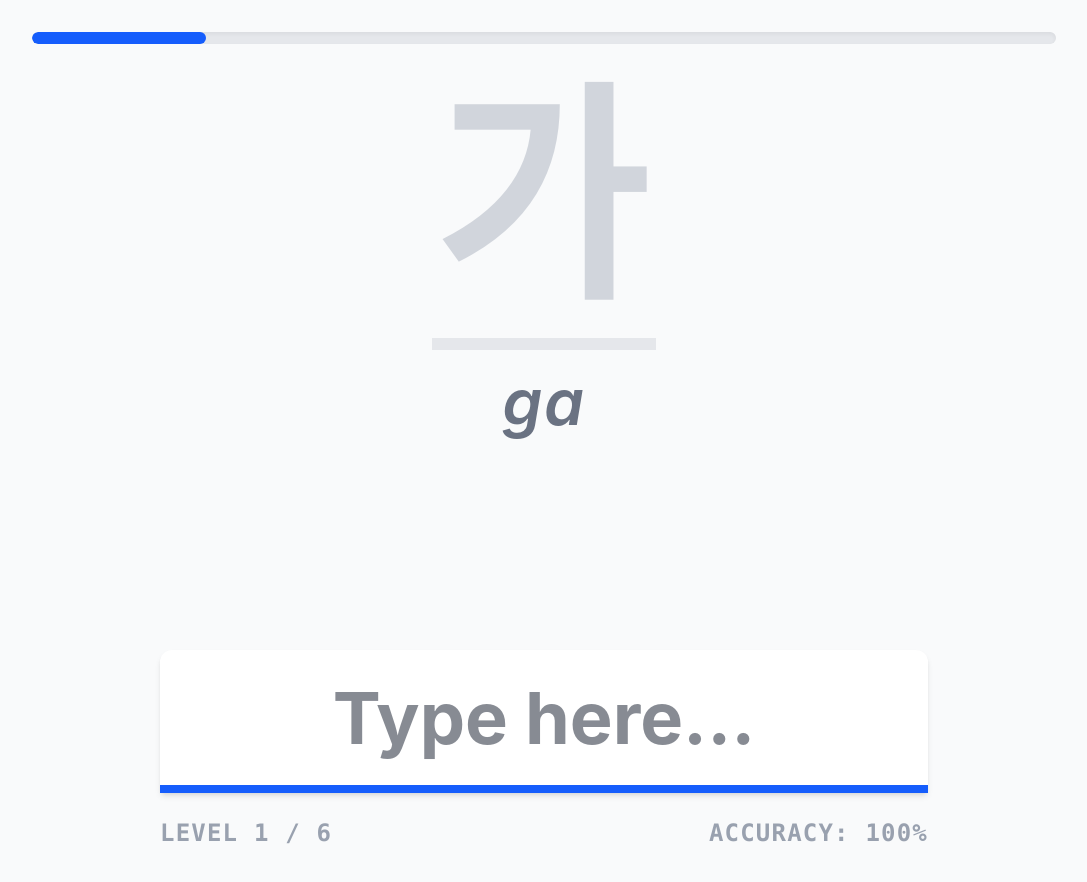
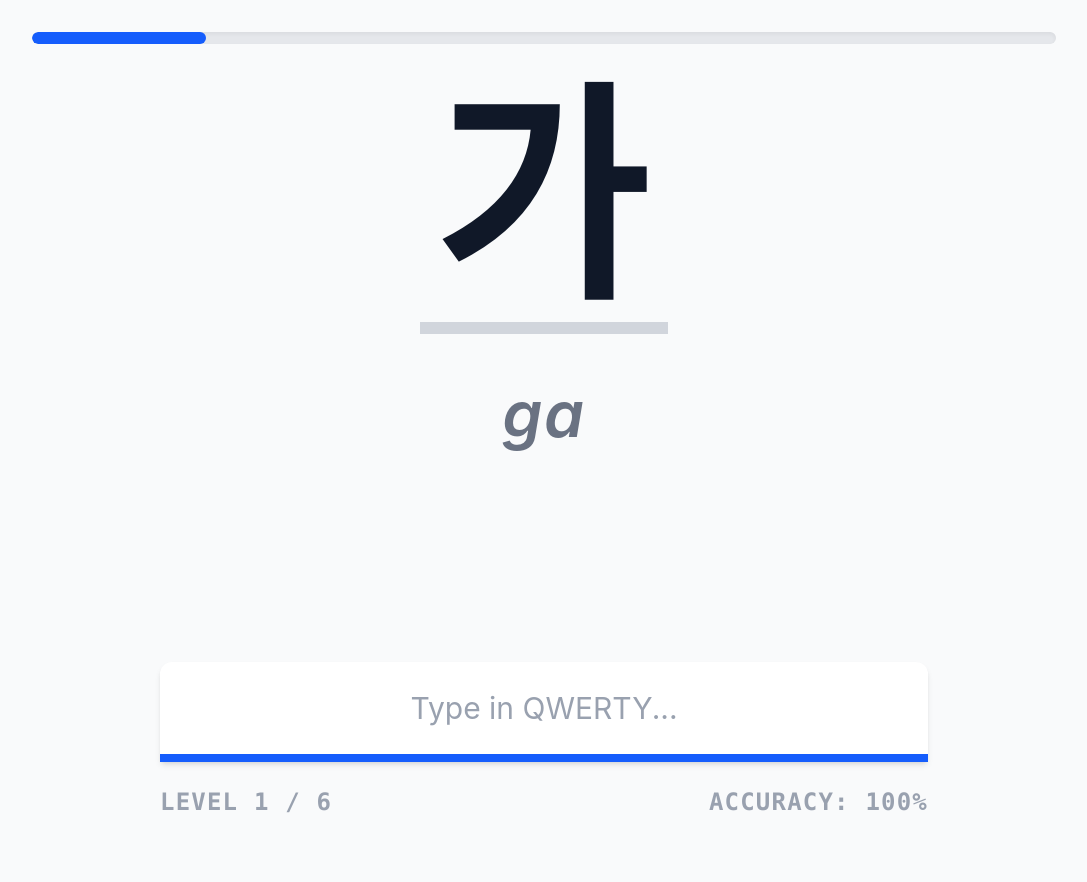
Before and after one commit to dyoo/korean-typing-tutor, a Svelte app: page / in a window 1280 px wide. Shown: the top 882 px of the page, without its empty margins (96-1183 px from the left). Built offline with nearby package versions, Linux system fonts and the light colour scheme.

Commit message:
Keep target Korean text static and move real-time typing composition and error highlights into the active input field

```diff
--- a/src/App.svelte
+++ b/src/App.svelte
@@ -81,15 +81,9 @@
 
   <div class="w-full max-w-6xl flex flex-col items-center justify-center my-auto py-8">
     <div class="relative flex justify-center flex-wrap gap-x-6 text-giant font-extrabold tracking-wider leading-none text-center">
-      {#each currentItem.target.split('') as char, i}
-        {@const typedChar = userInput[i]}
-        {@const isTyped = typedChar !== undefined}
-        {@const isError = isTyped && typedChar !== char}
-
-        <span class="relative px-3 py-2">
-          <span class={isTyped ? (isError ? 'text-red-500 border-b-[12px] border-red-500' : 'text-emerald-600 border-b-[12px] border-emerald-500') : 'text-gray-300 border-b-[12px] border-gray-200'}>
-            {isTyped ? typedChar : char}
-          </span>
+      {#each currentItem.target.split('') as char}
+        <span class="relative px-3 py-2 text-gray-900 border-b-[12px] border-gray-300">
+          {char}
         </span>
       {/each}
     </div>
@@ -116,10 +110,27 @@
   </div>
 
   <div class="w-full max-w-3xl flex flex-col items-center pb-8">
+    <div class="w-full relative flex justify-center items-center bg-white border-b-8 border-gray-300 focus-within:border-blue-600 py-6 font-bold shadow-md rounded-t-xl min-h-[100px]">
+      {#if userInput.length === 0}
+        <span class="text-3xl text-gray-400 font-normal">
+          {isCompleted ? "Press Enter or Space for next word" : "Type in QWERTY..."}
+        </span>
+      {:else}
+        <div class="flex justify-center flex-wrap gap-x-2 text-6xl md:text-7xl font-bold">
+          {#each userInput.split('') as char, i}
+            {@const isError = errors.find(e => e.index === i)?.isError ?? false}
+
+            <span class={isError ? 'text-red-500 border-b-4 border-red-500' : 'text-blue-600 border-b-4 border-blue-500'}>
+              {char}
+            </span>
+          {/each}
+        </div>
+      {/if}
+
       <input
         bind:this={inputElement}
         type="text"
-      class="w-full bg-white border-b-8 border-gray-300 focus:border-blue-600 text-6xl md:text-7xl py-6 focus:outline-none transition-all text-center font-bold shadow-md rounded-t-xl"
+        class="absolute inset-0 w-full h-full opacity-0 cursor-text"
         value={userInput}
         onkeydown={handleKeydown}
         oninput={handleInputPrevent}
@@ -127,8 +138,8 @@
         autocorrect="off"
         autocapitalize="off"
         spellcheck="false"
-      placeholder={isCompleted ? "Press Enter or Space for next word" : "Type here..."}
       />
+    </div>
 
     <div class="flex justify-between w-full mt-6 text-xl sm:text-2xl text-gray-400 font-mono font-bold uppercase tracking-wider">
       <span>Level {currentIndex + 1} / {session.getTotalItems()}</span>
```
Lines whose indentation alone changed are shown as unchanged.
